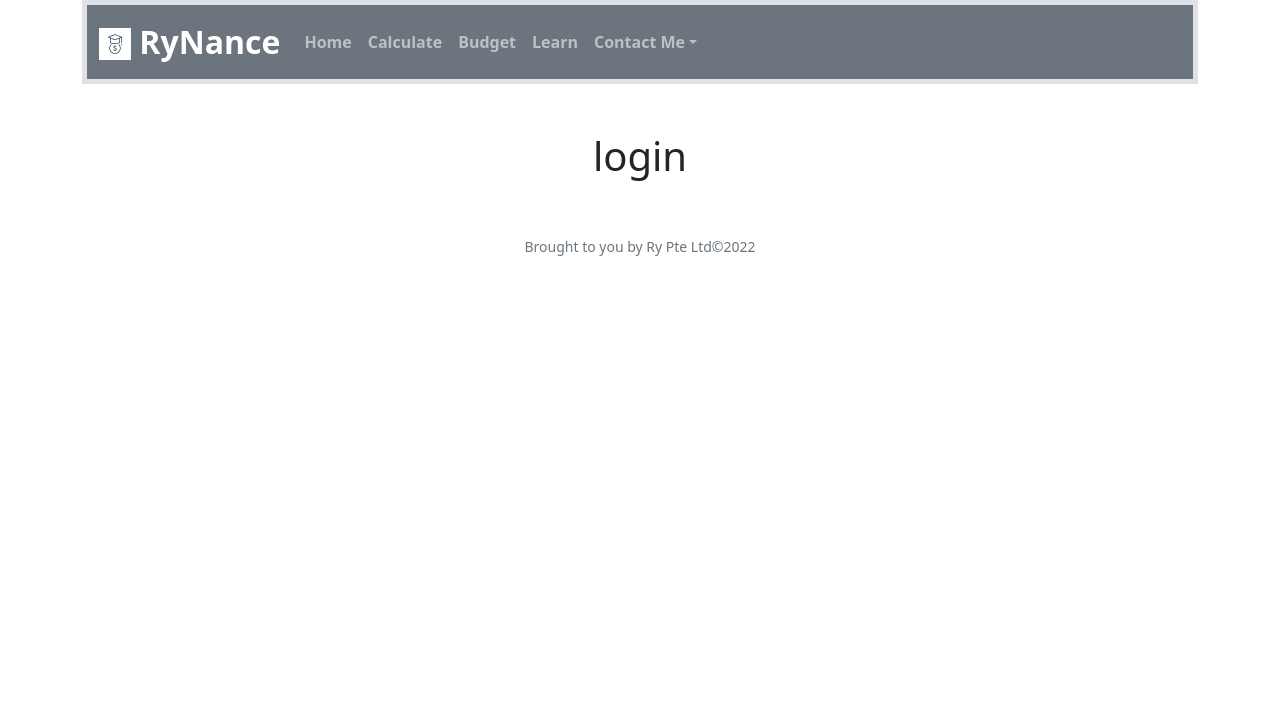
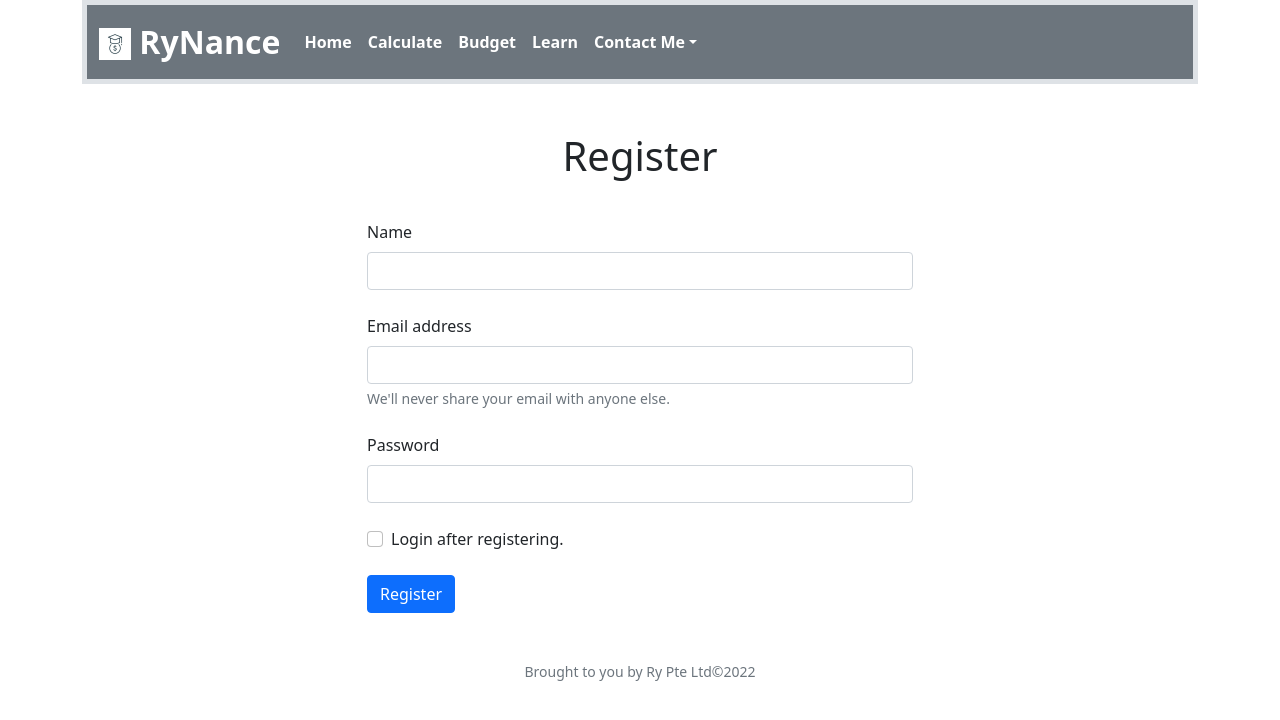
Before and after one commit to ryryry-3302/RyNance, a Flask app: page /login in a window 1280 px wide. Shown: the top 720 px of the page. Run offline with Flask 2, Linux system fonts and the light colour scheme; some libraries are stand-ins or nearby versions.

Commit message:
Added design for register page and ammended the navbar

```diff
--- a/app.py
+++ b/app.py
@@ -45,7 +45,7 @@ def login():
     session.clear()
 
     if request.method == "GET":
-        return render_template("login.html")
+        return render_template("register.html")
 
     else:
         return apology("u fucked up", 400)
--- a/templates/layout.html
+++ b/templates/layout.html
@@ -33,21 +33,21 @@
                     <span class="navbar-toggler-icon"></span>
                     </button>
                     <div class="collapse navbar-collapse" id="navbarText">
-                    <ul class="navbar-nav me-auto mb-2 mb-lg-0 justify-content-end fw-bold text-light"  style="text-align: right">
+                    <ul class="navbar-nav me-auto mb-2 mb-lg-0 justify-content-end fw-bold"  style="text-align: right">
                         <li class="nav-item">
-                        <a class="nav-link" aria-current="page" href="index.html">Home</a>
+                        <a class="nav-link active" aria-current="page" href="index.html">Home</a>
                         </li>
                         <li class="nav-item">
-                        <a class="nav-link" href="projects.html">Calculate</a>
+                        <a class="nav-link active" href="projects.html">Calculate</a>
                         </li>
                         <li class="nav-item">
-                        <a class="nav-link" href="portfolio.html">Budget</a>
+                        <a class="nav-link active" href="portfolio.html">Budget</a>
                         </li>
                         <li class="nav-item">
-                        <a class="nav-link" href="about.html">Learn</a>
+                        <a class="nav-link active" href="about.html">Learn</a>
                         </li>
                         <li class="nav-item dropdown">
-                            <a class="nav-link dropdown-toggle" data-bs-toggle="dropdown" href="#" role="button" aria-expanded="false">Contact Me</a>
+                            <a class="nav-link active dropdown-toggle" data-bs-toggle="dropdown" href="#" role="button" aria-expanded="false">Contact Me</a>
                             <ul class="dropdown-menu dropdown-menu-dark" style="text-align: right">
                             <li><a class="dropdown-item" href="https://www.instagram.com/ryryryry4n/?hl=en"><h6>Instagram</h6></a></li>
                             <li><a class="dropdown-item" href="https://github.com/ryryry-3302/"><h6>Github</h6></a></li>
--- a/templates/register.html
+++ b/templates/register.html
@@ -1,9 +1,39 @@
 {% extends "layout.html" %}
 
 {% block title %}
-    Login
+    Register
 {% endblock %}
 
 {% block main %}
-        <h1>login</h1>
+        <div  class="mb-3"><h1>Register</h1></div>
+        <div class="container-md text-start">
+            <div class="row justify-content-center">
+                <div class="col-6">
+                    <form>
+                        <div class="my-4">
+                        <label for="UserName" class="form-label">Name</label>
+                        <input type="text" class="form-control" id="UserName" aria-describedby="nameHelp">
+                        </div>
+
+                        <div class="mb-4">
+                        <label for="exampleInputEmail1" class="form-label">Email address</label>
+                        <input type="email" class="form-control" id="exampleInputEmail1" aria-describedby="emailHelp">
+                        <div id="emailHelp" class="form-text">We'll never share your email with anyone else.</div>
+                        </div>
+
+                        <div class="mb-4">
+                        <label for="exampleInputPassword1" class="form-label">Password</label>
+                        <input type="password" class="form-control" id="exampleInputPassword1">
+                        </div>
+
+                        <div class="mb-4 form-check">
+                        <input type="checkbox" class="form-check-input" id="WantLogin" name="WantLogin">
+                        <label class="form-check-label" for="WantLogin">Login after registering.</label>
+                        </div>
+
+                        <button type="submit" class="btn btn-primary">Register</button>
+                    </form>
+                </div>
+            </div>
+        </div>
 {% endblock %}
```
